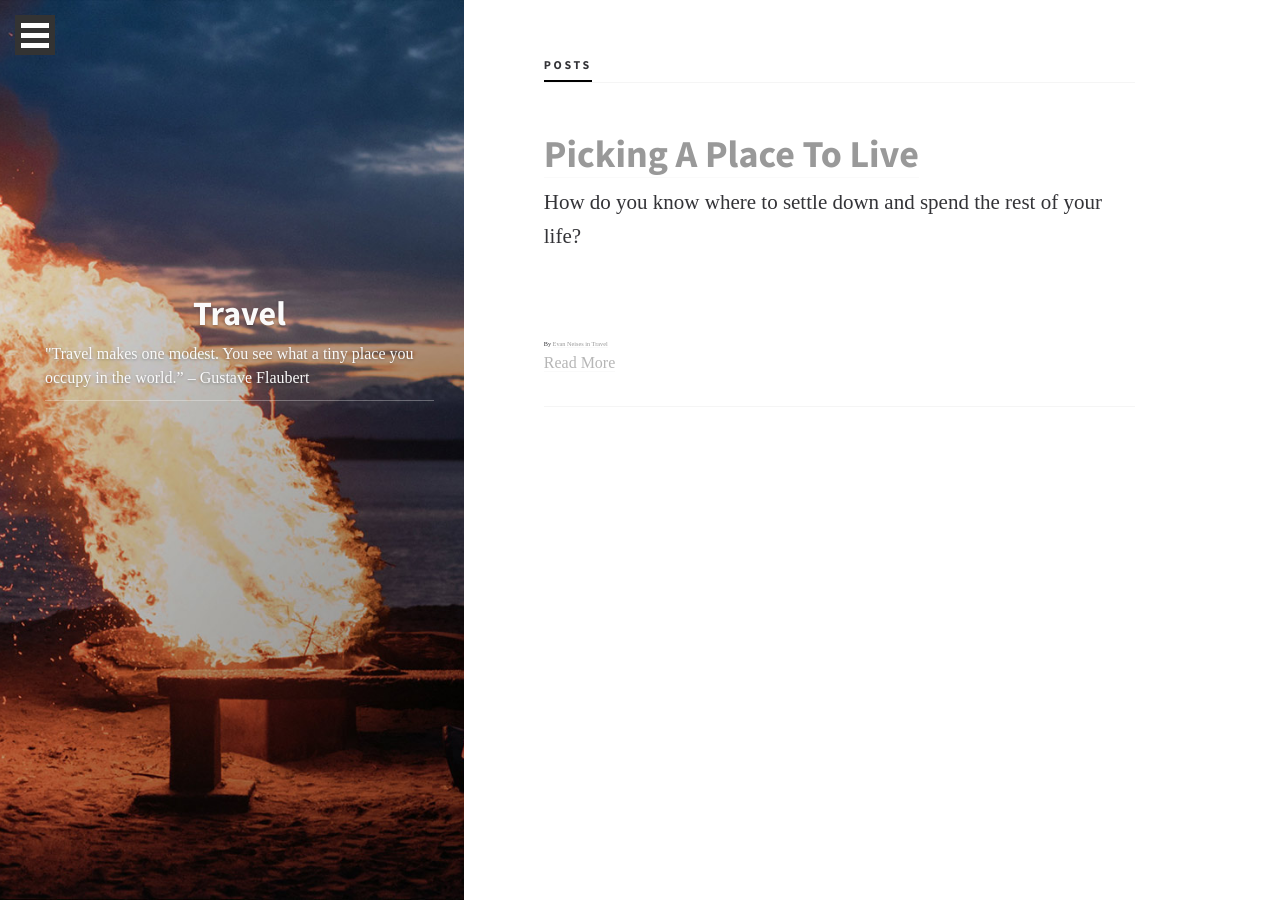
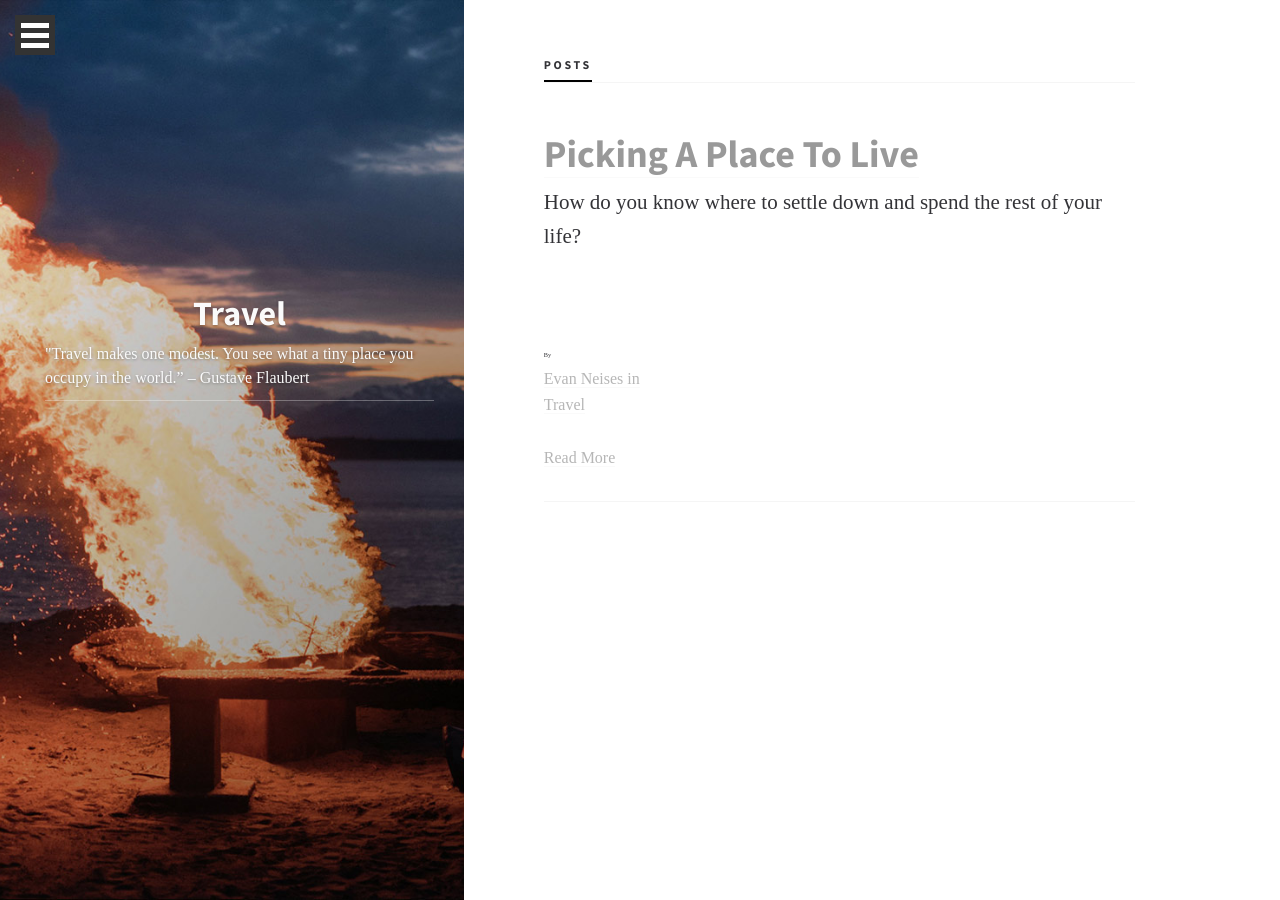
Before and after one commit to EJBlog/EJBlog.github.io, a Jekyll site: the page built from travel_category.html, in a window 1280 px wide. Built offline with Jekyll 4.4.1, drawn with Linux system fonts in a browser that asks for light colours; nearby versions of some CDN libraries; some web fonts are replaced.

Commit message:
Update travel_category.html

```diff
--- a/_layouts/travel_category.html
+++ b/_layouts/travel_category.html
@@ -93,7 +93,7 @@
 		      <div class="entry">
 			{{ post.excerpt }}
 			<br><br>
-			By <a href="{{ site.url }}/author.html">{{ post.post_author }} in <a href="{{ site.url }}/category.html">{{ post.post_category }}</a>
+			By <a href="{{ site.url }}/author.html" class="meta">{{ post.post_author }} in <a href="{{ site.url }}/category.html" class="meta">{{ post.post_category }}</a>
 			<br>
 			<a href="{{ site.baseurl }}{{ post.url }}" class="read-more meta">Read More</a>
 		      </div>
```
